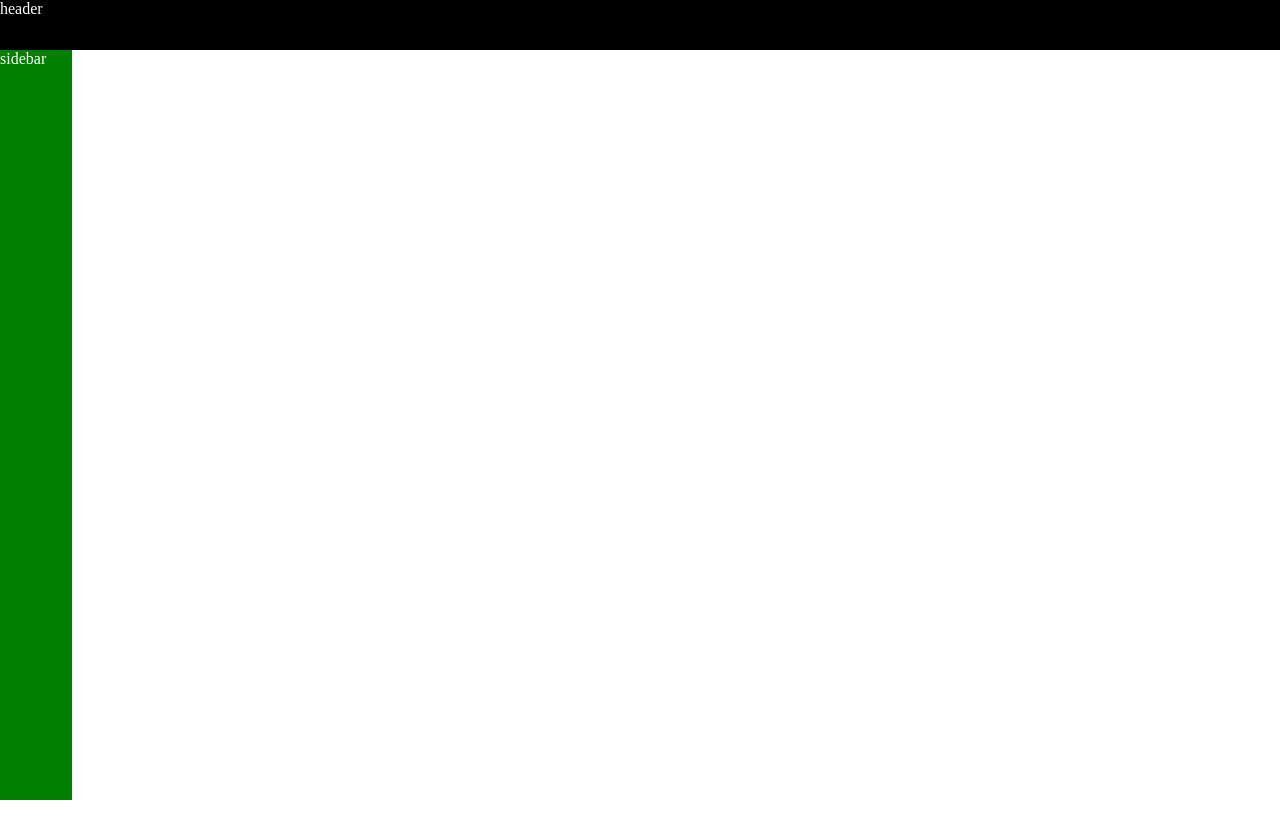
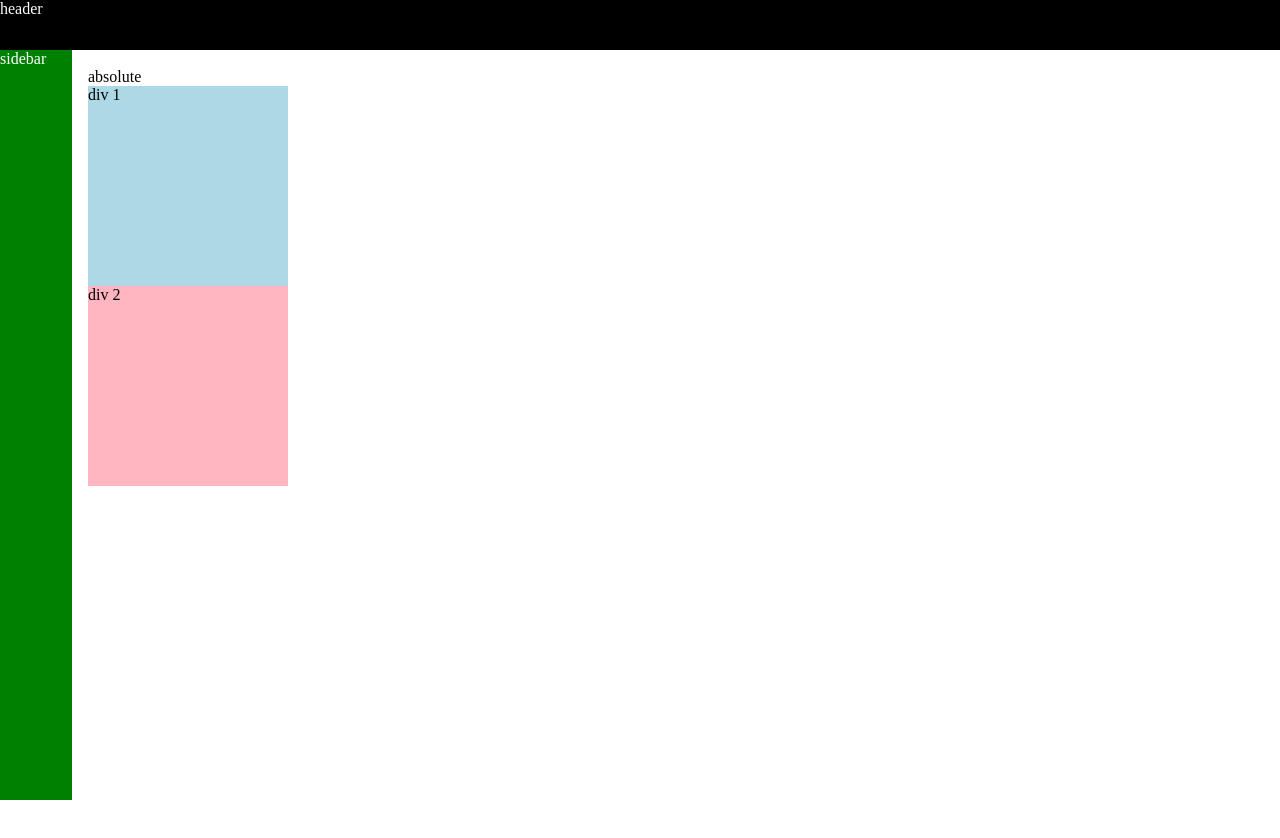
Before and after one commit to JuxtaRYCT/webdevelopment_init, a plain HTML site: page position.html in a window 1280 px wide. Shown: the top 838 px of the page. Drawn offline with Linux system fonts and the light colour scheme.

Commit message:
add: positon.html containers

```diff
--- a/position.html
+++ b/position.html
@@ -35,8 +35,20 @@ padding-left: 80px;
     ">
         sidebar
     </div>
+    <div>
+        absolute
+    </div>
+    <div style="
+    background-color:lightblue;
+    height: 200px; width: 200px;
+    position: static;
+    ">div 1</div>
 
-
+    <div style="
+    background-color:lightpink;
+    height: 200px; width: 200px;
+    position: static;
+    ">div 2</div>
 </body>
 
 </html>
```
